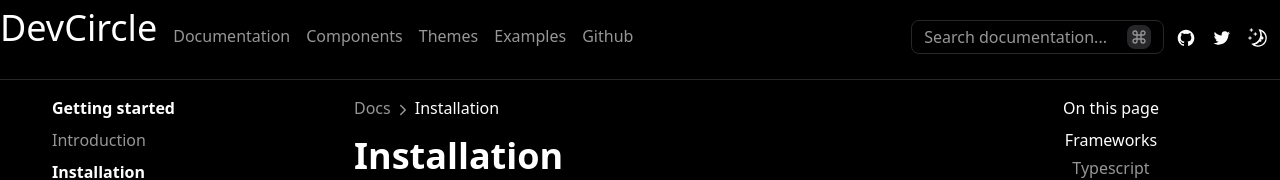
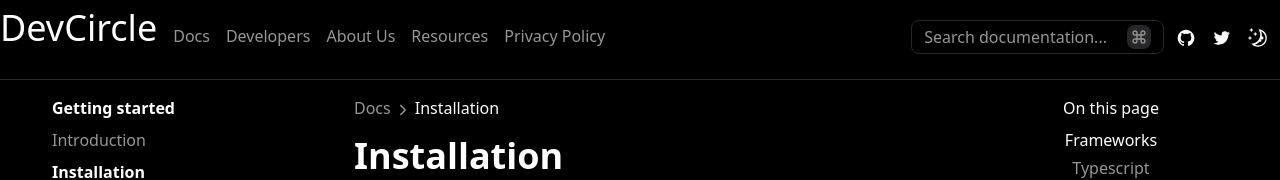
Before and after one commit to cs60apa/Docs, a React (Create React App) app: page / in a window 1280 px wide. Shown: the top 180 px of the page. Built offline with nearby package versions, Linux system fonts and the light colour scheme.

Commit message:
updated some path

```diff
--- /dev/null
+++ b/src/pages/Classified.jsx
@@ -0,0 +1,9 @@
+import React from 'react'
+
+export default function Classified() {
+  return (
+    <div>
+
+    </div>
+  )
+}
--- a/src/pages/Header.jsx
+++ b/src/pages/Header.jsx
@@ -20,19 +20,19 @@
           <p className="text-4xl">DevCircle</p>
           <ul className="flex space-x-4 p-4 font-medium">
             <li className="text-[#969697] hover:text-gray-300">
-              <p>Documentation</p>
+              <p>Docs</p>
             </li>
             <li className="text-[#969697] hover:text-gray-300">
-              <p>Components</p>
+              <p>Developers</p>
             </li>
             <li className="text-[#969697] hover:text-gray-300">
-              <p>Themes</p>
+              <p>About Us</p>
             </li>
             <li className="text-[#969697] hover:text-gray-300">
-              <p>Examples</p>
+              <p>Resources</p>
             </li>
             <li className="text-[#969697] hover:text-gray-300">
-              <p>Github</p>
+              <p>Privacy Policy</p>
             </li>
           </ul>
         </div>
@@ -84,27 +84,27 @@
                 </div>
                 <Link to="#" className="block ml-2">
                   <div className="flex justify-between m-3 ">
-                    <h1 className="text-base">Documentation</h1>
+                    <h1 className="text-base">Docs</h1>
                   </div>
                 </Link>
                 <Link to="#" className="block ml-2">
                   <div className="flex justify-between m-3 ">
-                    <h1 className="text-base">Components</h1>
+                    <h1 className="text-base">Resources</h1>
                   </div>
                 </Link>
                 <Link to="#" className="block pl-2">
                   <div className="flex justify-between m-3 ">
-                    <h1 className="text-base">Themes</h1>
+                    <h1 className="text-base">Developers</h1>
                   </div>
                 </Link>
                 <Link to="#" className="block pl-2">
                   <div className="flex justify-between m-3 ">
-                    <h1 className="text-base">Examples</h1>
+                    <h1 className="text-base">Privacy Policy</h1>
                   </div>
                 </Link>
                 <Link to="#" className="block pl-2">
                   <div className="flex justify-between m-3 ">
-                    <h1 className="text-base">Github</h1>
+                    <h1 className="text-base">Contact</h1>
                   </div>
                 </Link>
                 <Link to="#" className="block pl-2">
```
